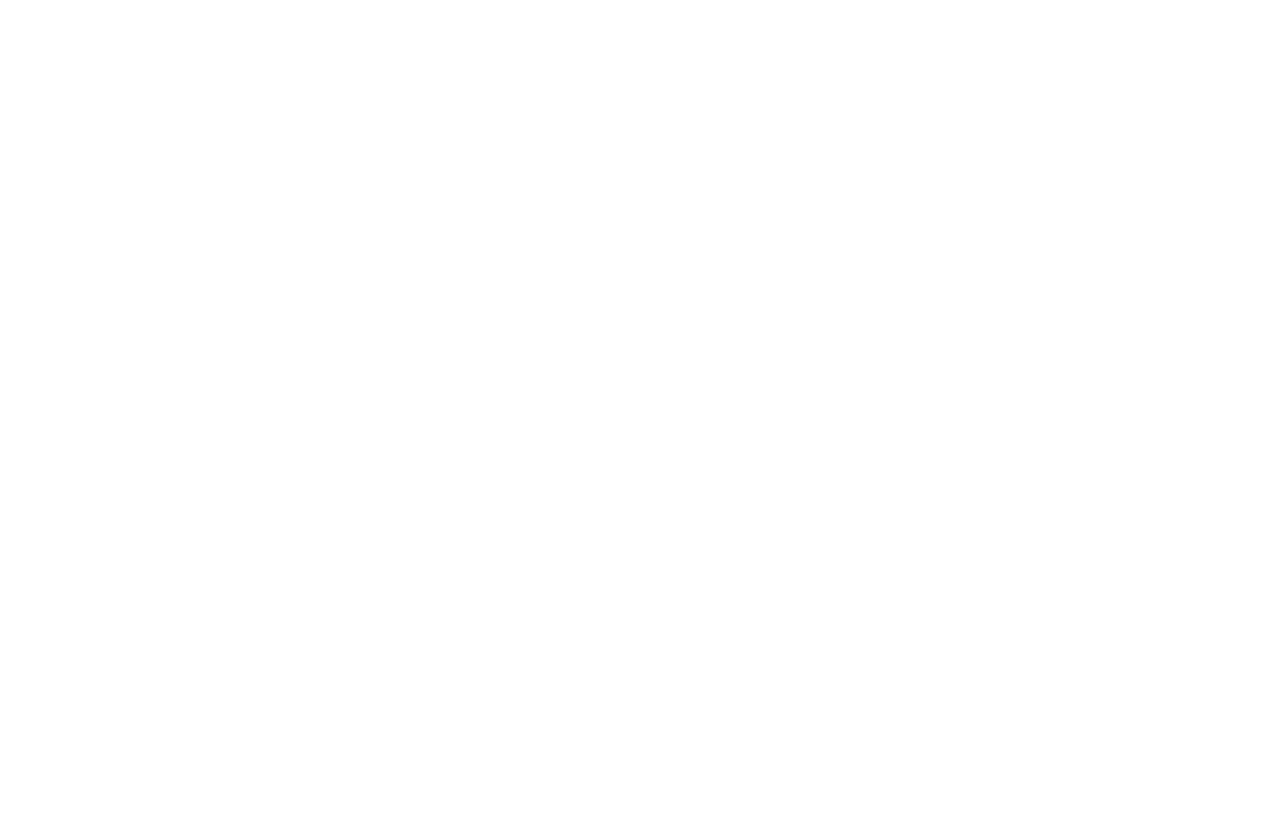
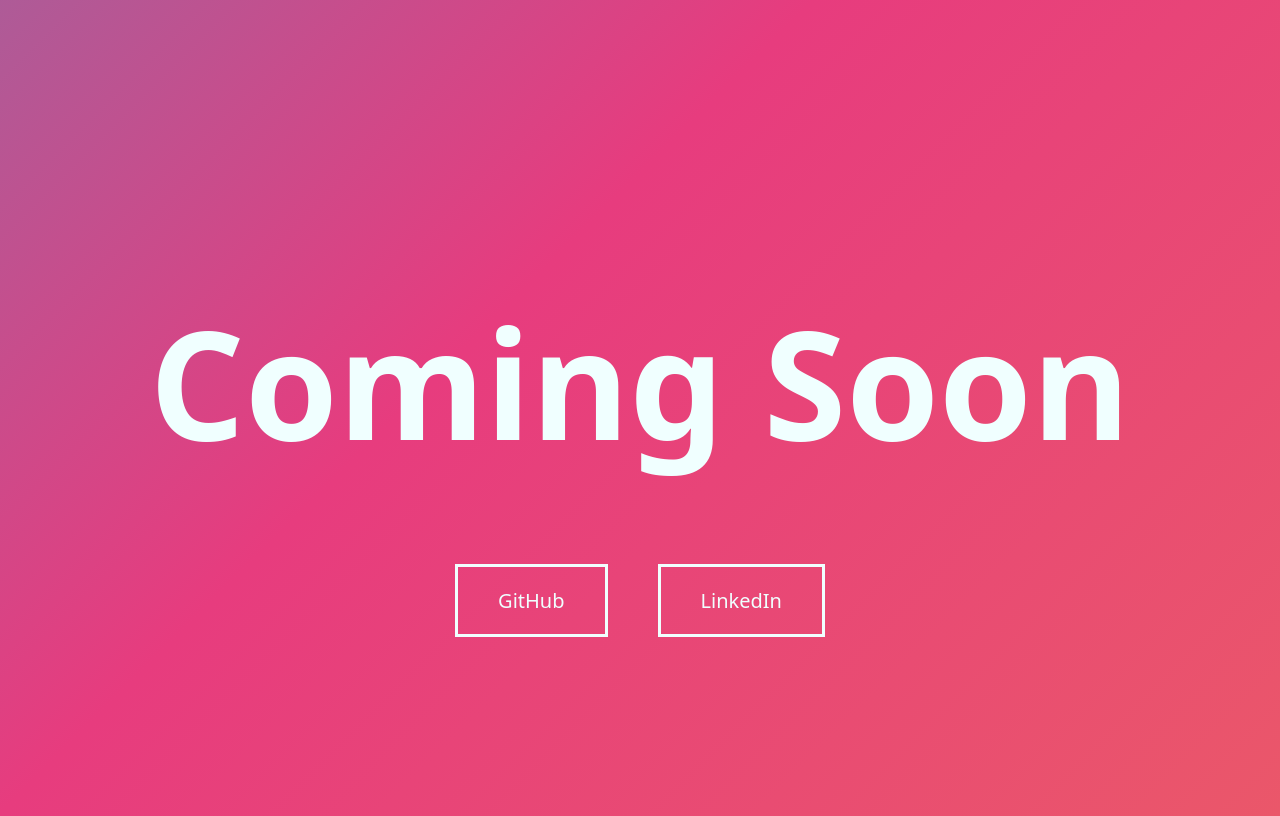
Before and after one commit to Pradheon/Pradheon.github.io, a plain HTML site: page index.html in a window 1280 px wide. Drawn offline with Linux system fonts and the light colour scheme.

Commit message:
Remove styling in header, Add buttons

```diff
--- a/index.html
+++ b/index.html
@@ -2,60 +2,18 @@
 <html lang="en">
 <head>
   <meta charset="UTF-8">
-  <meta http-equiv="X-UA-Compatible" content="IE=edge">
   <meta name="viewport" content="width=device-width, initial-scale=1.0">
   <title>Document</title>
   <link rel="icon" type="assets/image/x-icon" href="assets/images/logo.ico">
-  <style>
-    body, html {
-      height: 100%;
-      margin: 0;
-      font: 400 15px "Lato", sans-serif;
-      color: #777;
-    }
-
-    .bgimg-1, .bgimg-2, .bgimg-3 {
-      position: relative;
-      background-position: center;
-      background-repeat: no-repeat;
-      background-size: cover;
-
-    }
-
-    .bgimg-1 {
-      background-image: url("assets/images/1.jpg");
-      height: 100%;
-    }
-
-    .caption {
-      position: absolute;
-      left: 0;
-      top: 50%;
-      width: 100%;
-      text-align: center;
-      color: #000;
-    }
-
-    .caption span.border {
-      color: #fff;
-      padding: 18px;
-      font-size: 90px;
-      letter-spacing: 10px;
-    }
-
-    h3 {
-      letter-spacing: 5px;
-      text-transform: uppercase;
-      font: 20px "Lato", sans-serif;
-      color: #111;
-    }
-  </style>
+  <link rel="stylesheet" href="style.css">
 </head>
 <body>
-  <div class="bgimg-1">
-    <div class="caption">
-      <span class="border">COMING SOON</span>
-    </div>
+  <div class="hero">
+    <h1>Coming Soon</h1>
+  </div>
+  <div class="container">
+    <a class="github-btn" href="https://www.github.com/Pradheon">GitHub</a>
+    <a class="linkedin-btn" href="https://www.linkedin.com/in/joshansrai/">LinkedIn</a>
   </div>
 </body>
 </html>
```
